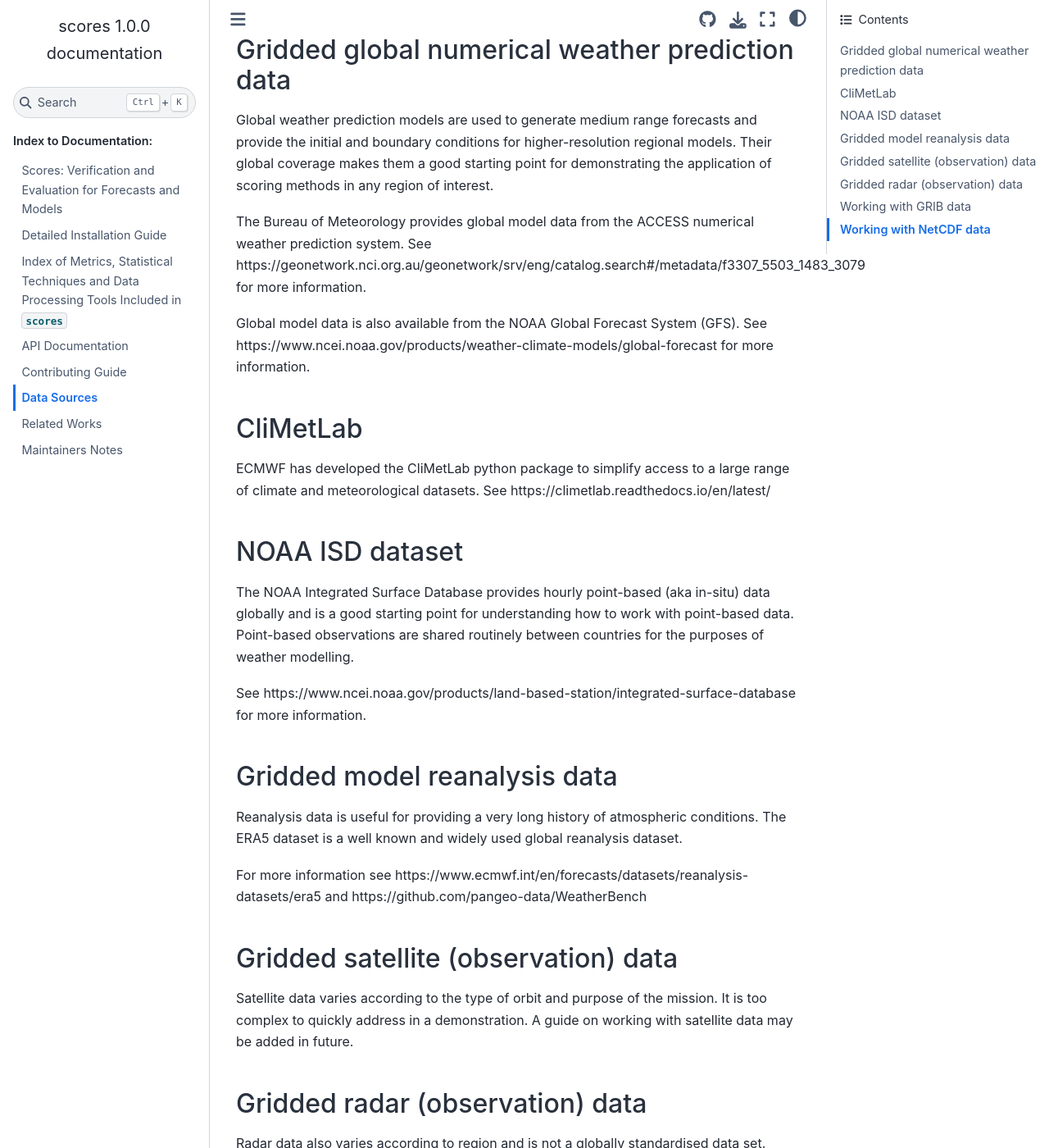
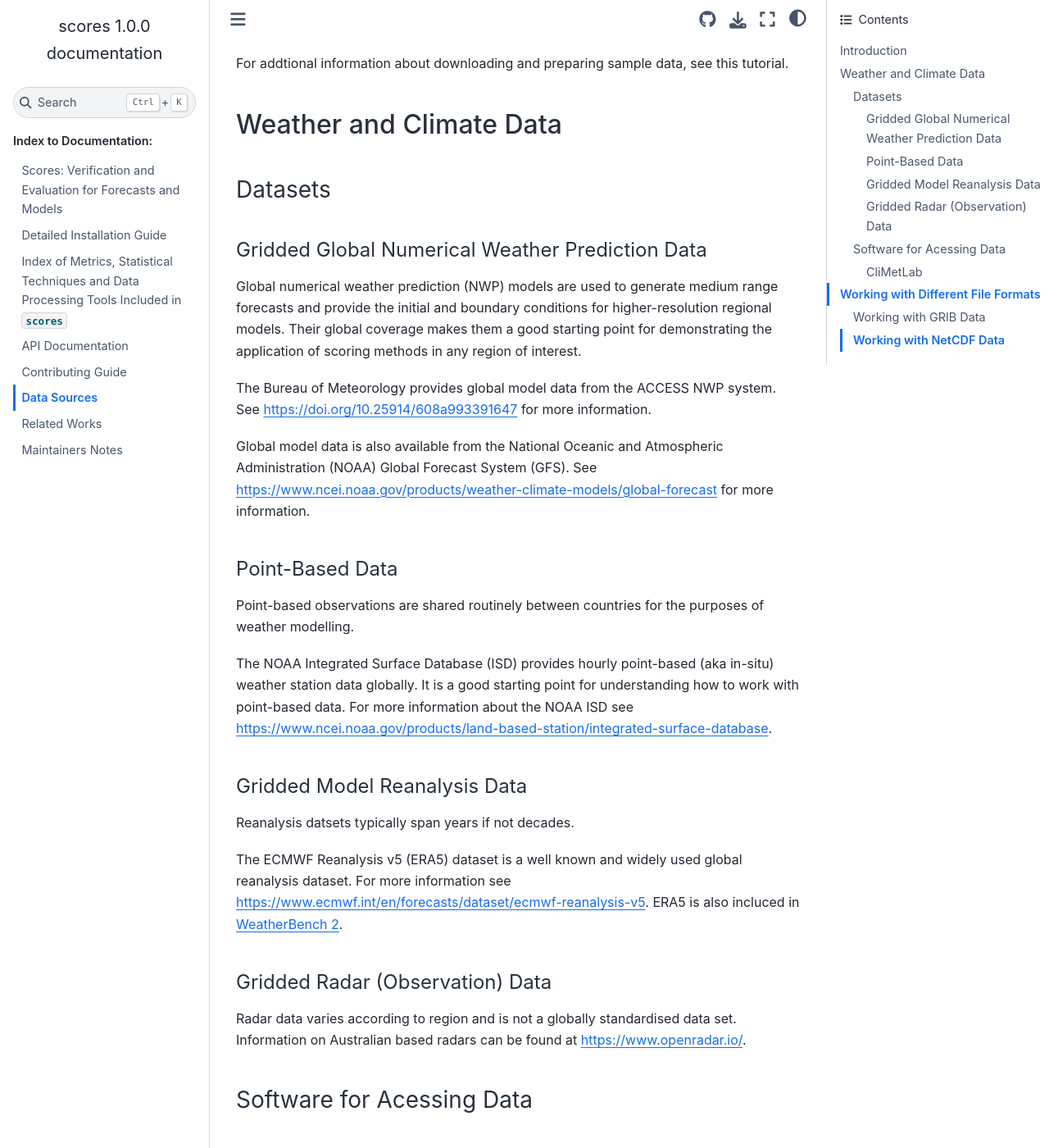
Before and after one commit to nci/scores, a Sphinx documentation site: the page built from docs/data.md, in a window 1280 px wide and 1400 px high, scrolled down 410 px. Shown: the whole window at 82% size. Built offline with Sphinx 7.4.7 and the Sphinx Book theme 1.1.4, drawn with Linux system fonts in a browser that asks for light colours; pages that are not in the unit, such as notebooks, are missing from menus; some of the changed text lies outside the part shown.

Commit message:
Update data.md page

```diff
--- a/docs/data.md
+++ b/docs/data.md
@@ -1,40 +1,57 @@
 # Data Sources
 
-Overview of Some Relevant Data Sources
+## Introduction
 
-This section suggests how to obtain sample data for 'getting started' with weather and climate information. Data referred to here is available under various licenses, and the onus is on the user to understand the conditions of those licenses. The tutorials and walkthroughs in the 'tutorials' directory contain more information and explore the data in more depth.
+All metrics, statistical techniques and data processing tools in `scores` work with [xarray](https://xarray.dev). Some metrics work with [pandas](https://pandas.pydata.org/).
 
-This page will be improved to provide more specific instructions on downloading and preparing the data. For the moment, it notes a few key datasets which have global coverage and are easily accessible.
+As such, `scores` works with any data source for which xarray or pandas can be used.
 
-## Gridded global numerical weather prediction data
-Global weather prediction models are used to generate medium range forecasts and provide the initial and boundary conditions for higher-resolution regional models. Their global coverage makes them a good starting point for demonstrating the application of scoring methods in any region of interest.
+Users will need to supply the dataset(s) they wish to work with, as `scores` does not contain datasets.
 
-The Bureau of Meteorology provides global model data from the ACCESS numerical weather prediction system. See https://geonetwork.nci.org.au/geonetwork/srv/eng/catalog.search#/metadata/f3307_5503_1483_3079 for more information.
+Data referred to on this page is available under various licenses, and the onus is on the user to understand the conditions of those licenses.
 
-Global model data is also available from the NOAA Global Forecast System (GFS). See https://www.ncei.noaa.gov/products/weather-climate-models/global-forecast for more information.
+For addtional information about downloading and preparing sample data, see [this tutorial](project:./tutorials/First_Data_Fetching.md).
 
-## CliMetLab
-ECMWF has developed the CliMetLab python package to simplify access to a large range of climate and meteorological datasets. See https://climetlab.readthedocs.io/en/latest/
+## Weather and Climate Data
 
-## NOAA ISD dataset
-The NOAA Integrated Surface Database provides hourly point-based (aka in-situ) data globally and is a good starting point for understanding how to work with point-based data. Point-based observations are shared routinely between countries for the purposes of weather modelling.
+### Datasets
 
-See https://www.ncei.noaa.gov/products/land-based-station/integrated-surface-database for more information.
+#### Gridded Global Numerical Weather Prediction Data
 
-## Gridded model reanalysis data
-Reanalysis data is useful for providing a very long history of atmospheric conditions. The ERA5 dataset is a well known and widely used global reanalysis dataset.
+Global numerical weather prediction (NWP) models are used to generate medium range forecasts and provide the initial and boundary conditions for higher-resolution regional models. Their global coverage makes them a good starting point for demonstrating the application of scoring methods in any region of interest.
 
-For more information see https://www.ecmwf.int/en/forecasts/datasets/reanalysis-datasets/era5 and
-https://github.com/pangeo-data/WeatherBench
+The Bureau of Meteorology provides global model data from the ACCESS NWP system. See [https://doi.org/10.25914/608a993391647](https://doi.org/10.25914/608a993391647) for more information.
 
-## Gridded satellite (observation) data
-Satellite data varies according to the type of orbit and purpose of the mission. It is too complex to quickly address in a demonstration. A guide on working with satellite data may be added in future.
+Global model data is also available from the National Oceanic and Atmospheric Administration (NOAA) Global Forecast System (GFS). See [https://www.ncei.noaa.gov/products/weather-climate-models/global-forecast](https://www.ncei.noaa.gov/products/weather-climate-models/global-forecast) for more information.
 
-## Gridded radar (observation) data
-Radar data also varies according to region and is not a globally standardised data set. Information on Australian based radars can be found at https://www.openradar.io/
+#### Point-Based Data
 
-## Working with GRIB data
-To use `scores` with GRIB data, install [cfgrib](https://github.com/ecmwf/cfgrib) and use `engine='cfgrib'` when opening a grib file with `xarray`.
+Point-based observations are shared routinely between countries for the purposes of weather modelling.
 
-## Working with NetCDF data
-To use `scores` with NetCDF or HDF5 data, install [h5netcdf](https://github.com/h5netcdf/h5netcdf). Opening NetCDF data is demonstrated in the notebook tutorials and the `h5netcdf` library is included in the tutorial dependencies.
+The NOAA Integrated Surface Database (ISD) provides hourly point-based (aka in-situ) weather station data globally. It is a good starting point for understanding how to work with point-based data. For more information about the NOAA ISD see [https://www.ncei.noaa.gov/products/land-based-station/integrated-surface-database](https://www.ncei.noaa.gov/products/land-based-station/integrated-surface-database).
+
+#### Gridded Model Reanalysis Data
+
+Reanalysis datsets typically span years if not decades.
+
+The ECMWF Reanalysis v5 (ERA5) dataset is a well known and widely used global reanalysis dataset. For more information see [https://www.ecmwf.int/en/forecasts/dataset/ecmwf-reanalysis-v5](https://www.ecmwf.int/en/forecasts/dataset/ecmwf-reanalysis-v5). ERA5 is also incluced in [WeatherBench 2](https://sites.research.google/weatherbench/).
+
+#### Gridded Radar (Observation) Data
+
+Radar data varies according to region and is not a globally standardised data set. Information on Australian based radars can be found at [https://www.openradar.io/](https://www.openradar.io/).
+
+### Software for Acessing Data
+
+#### CliMetLab
+
+The European Centre for Medium-Range Weather Forecasts (ECMWF) has developed the CliMetLab Python package to simplify access to a large range of climatological and meteorological datasets. See [https://climetlab.readthedocs.io/](https://climetlab.readthedocs.io/).
+
+## Working with Different File Formats
+
+### Working with GRIB Data
+
+To use `scores` with [GRIB](https://codes.wmo.int/grib2) data, install [cfgrib](https://github.com/ecmwf/cfgrib) and use `engine='cfgrib'` when opening a GRIB file with xarray.
+
+### Working with NetCDF Data
+
+To use `scores` with [NetCDF](https://doi.org/10.5065/D6H70CW6) or [HDF5](https://doi.org/10.11578/dc.20180330.1) data, install [h5netcdf](https://github.com/h5netcdf/h5netcdf). The h5netcdf library is included in the "tutorial" and "all" `scores` installation options. Opening NetCDF data is demonstrated in [this tutorial](project:./tutorials/First_Data_Fetching.md).
```
